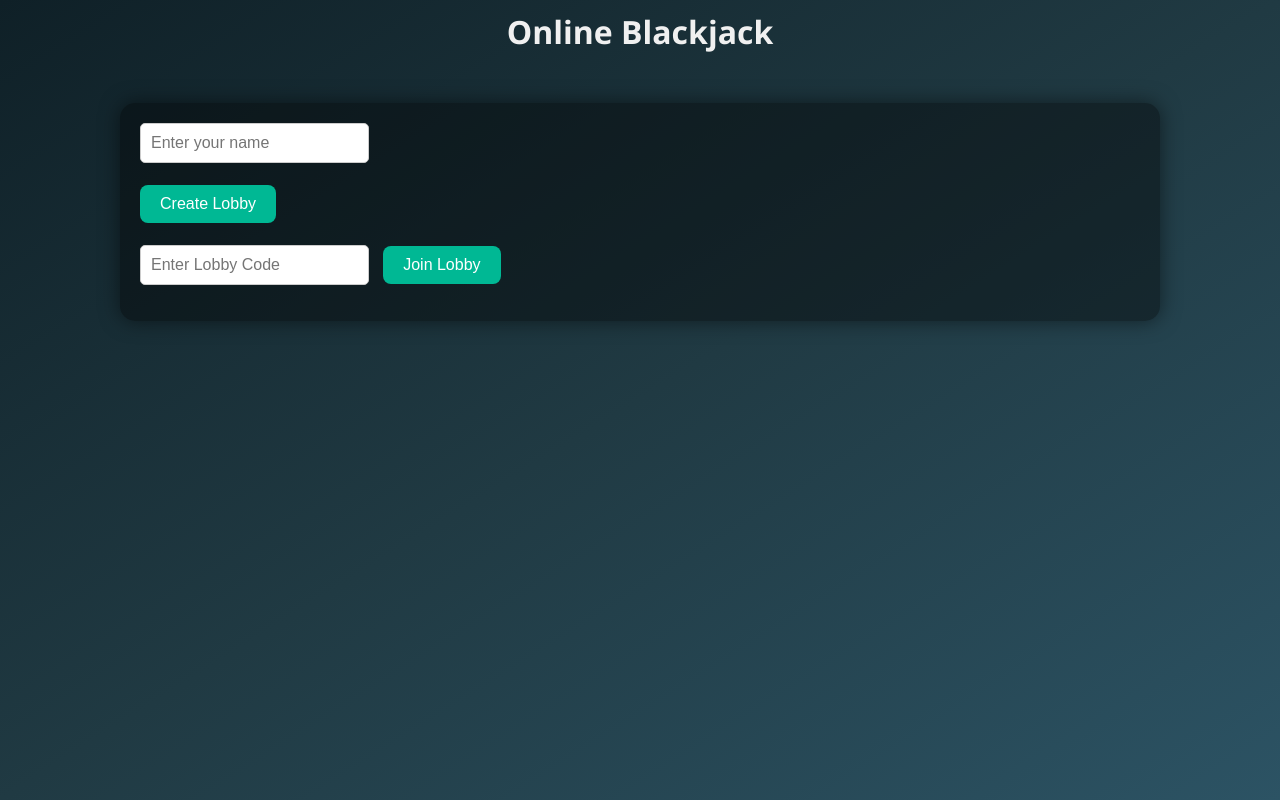
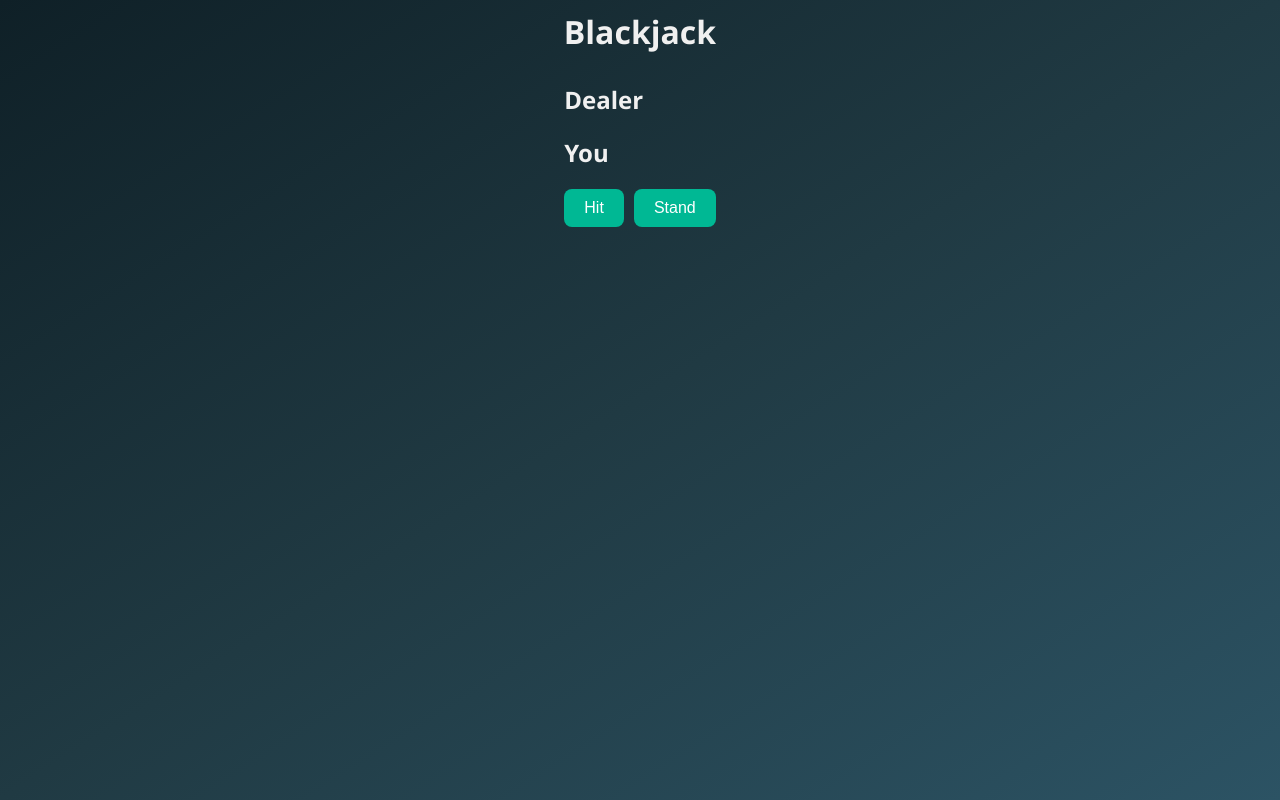
Before and after one commit to leoilankaras-byte/blackjack-server, a website: page public/index.html in a window 1280 px wide. Drawn offline with nearby package versions, Linux system fonts and the light colour scheme; no server answers.

Commit message:
Update index.html

```diff
--- a/public/index.html
+++ b/public/index.html
@@ -3,33 +3,33 @@
 <head>
   <meta charset="UTF-8" />
   <meta name="viewport" content="width=device-width, initial-scale=1.0"/>
-  <title>Online Blackjack</title>
+  <title>Blackjack</title>
   <link rel="stylesheet" href="style.css" />
 </head>
 <body>
-  <h1>Online Blackjack</h1>
+  <h1>Blackjack</h1>
 
-  <section id="lobbySection">
-    <input type="text" id="nameInput" placeholder="Enter your name" />
-    <br /><br />
-    <button id="createLobbyBtn">Create Lobby</button>
-    <br /><br />
-    <input type="text" id="joinLobbyInput" placeholder="Enter Lobby Code" />
-    <button id="joinLobbyBtn">Join Lobby</button>
-    <p id="lobbyMessage"></p>
-    <ul id="playersUl"></ul>
-    <button id="startGameBtn" style="display: none;">Start Game</button>
-  </section>
+  <div id="game">
+    <div id="dealer">
+      <h2>Dealer</h2>
+      <div id="dealer-cards"></div>
+    </div>
 
-  <section id="gameSection" style="display: none;">
-    <div id="turnMessage"></div>
-    <div id="playersContainer"></div>
-    <div id="controls" style="display: none;">
-      <button id="hitBtn">Hit</button>
-      <button id="standBtn">Stand</button>
+    <div id="player">
+      <h2>You</h2>
+      <div id="player-cards"></div>
     </div>
-    <div id="gameResult"></div>
-  </section>
+
+    <div id="controls">
+      <button id="hit-button">Hit</button>
+      <button id="stand-button">Stand</button>
+    </div>
+
+    <div id="messages"></div>
+  </div>
+
+  <!-- NEW: Replay button -->
+  <button id="replay-button" style="display: none;">Play Again</button>
 
   <script src="/socket.io/socket.io.js"></script>
   <script src="game.js"></script>
```
